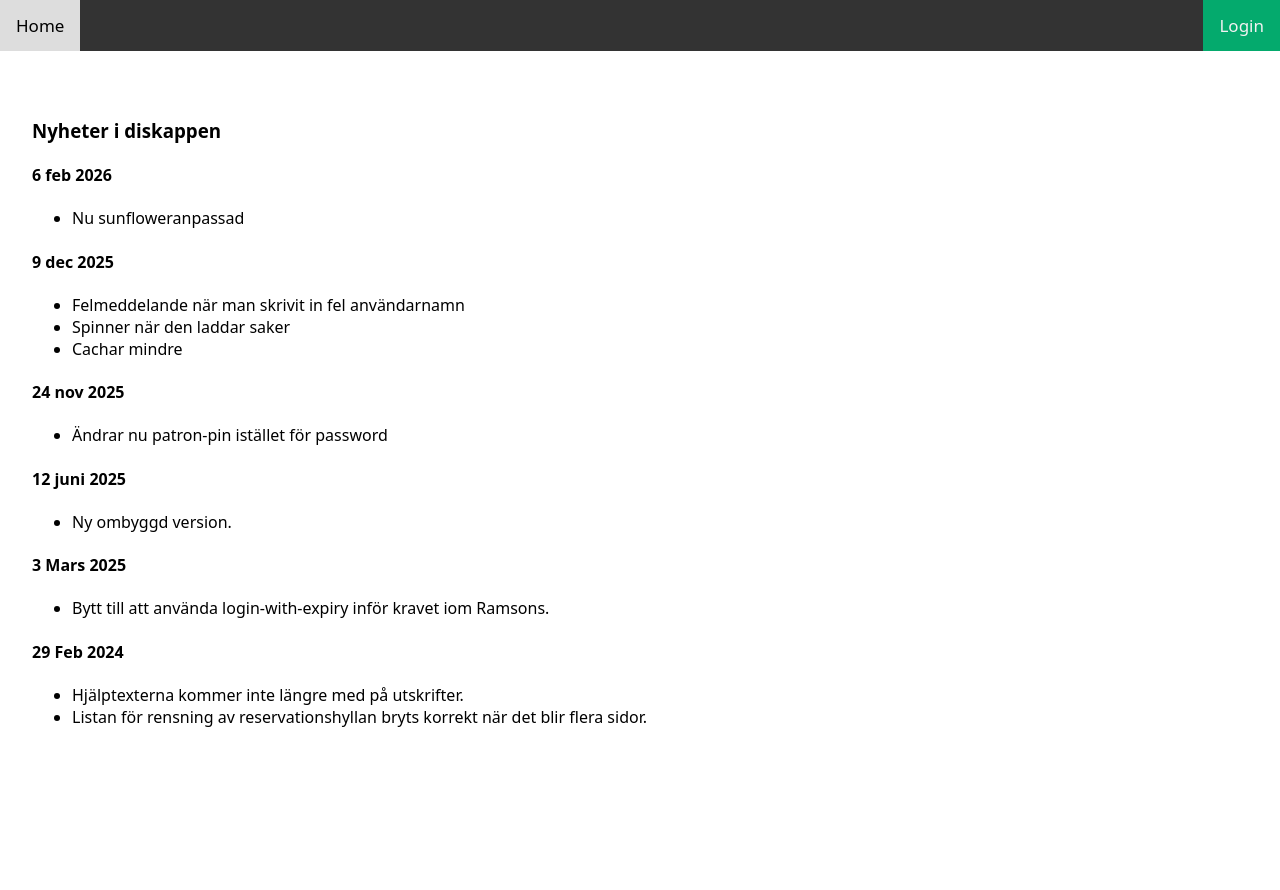
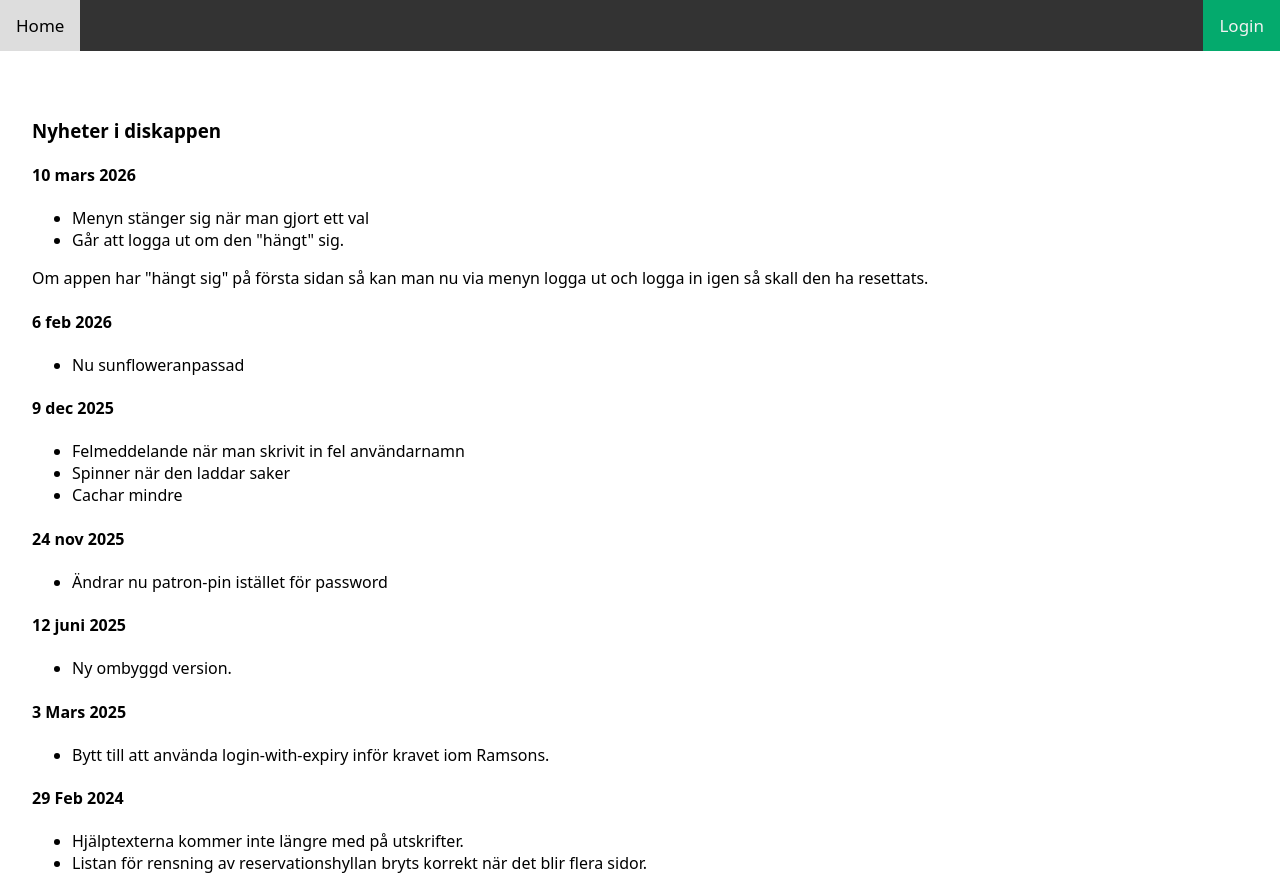
Before and after one commit to ChalmersLibrary/foliodesktoolsv2, a Nuxt app in the folder frontend/: page /about in a window 1280 px wide. Before the commit the page ends 800 px from the top, so only its background shows below. Built offline with nearby package versions, Linux system fonts and the light colour scheme.

Commit message:
Added news.

```diff
--- a/frontend/components/News.vue
+++ b/frontend/components/News.vue
@@ -1,6 +1,16 @@
 <template>
   <div>
     <h3>Nyheter i diskappen</h3>
+    <h4>10 mars 2026</h4>
+    <div>
+      <ul>
+        <li>Menyn stänger sig när man gjort ett val</li>
+        <li>Går att logga ut om den "hängt" sig.</li>
+      </ul>
+      <p>
+        Om appen har "hängt sig" på första sidan så kan man nu via menyn logga ut och logga in igen så skall den ha resettats.
+      </p>
+    </div>
     <h4>6 feb 2026</h4>
     <div>
       <ul>
```
